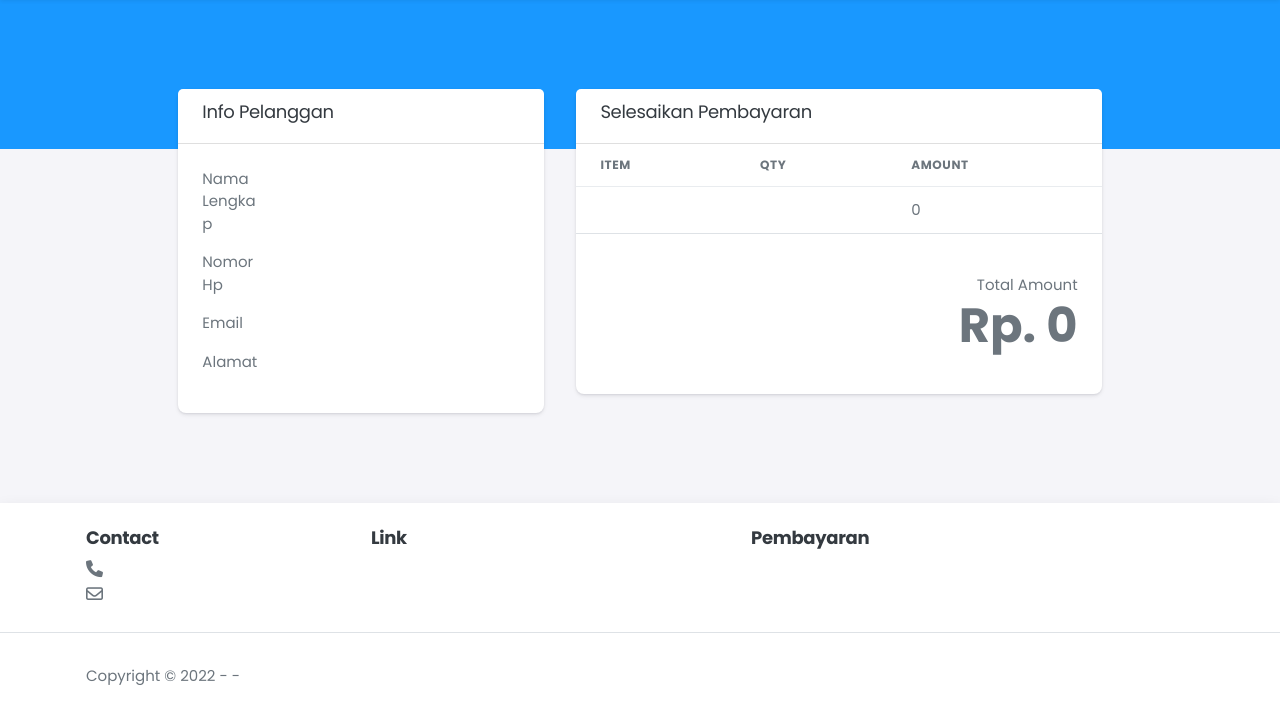
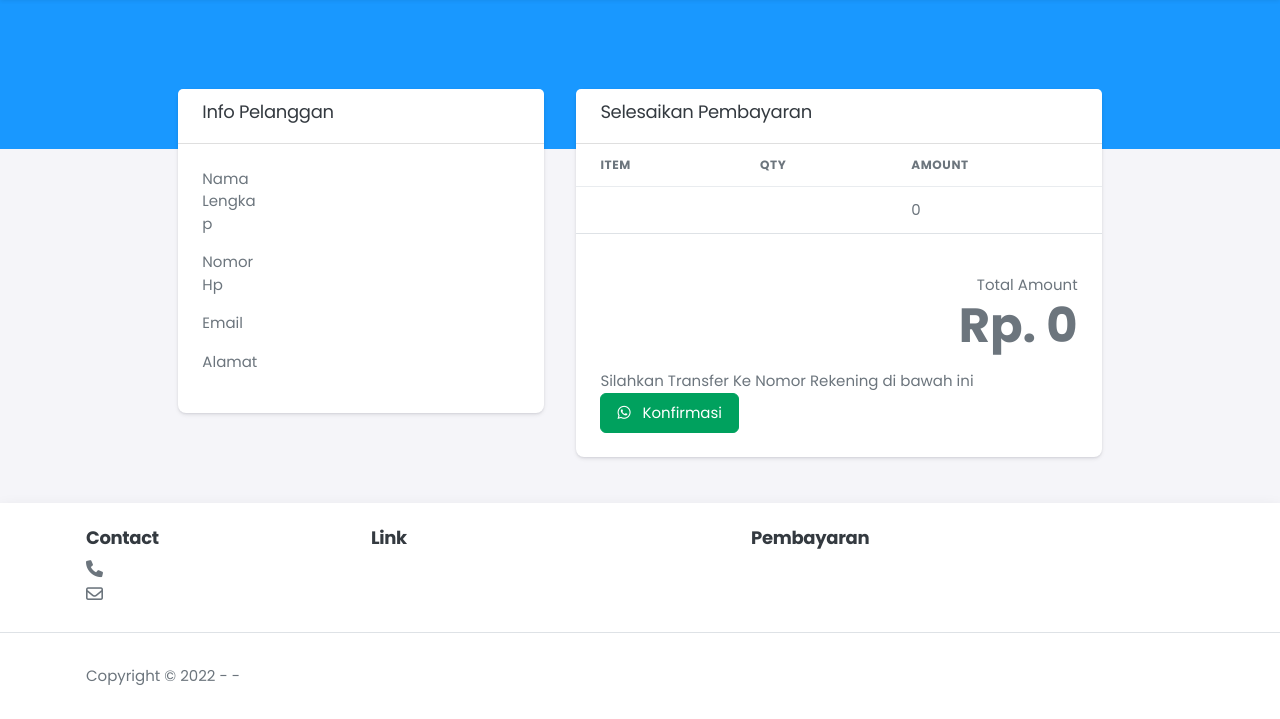
Before and after one commit to edi-prasetyo/travel, a CodeIgniter app: page /database/index.php/payment/index in a window 1280 px wide. Shown: the part 81-800 px from the top of the page. Run offline with CodeIgniter, Linux system fonts and the light colour scheme; data that the repository does not hold is empty.

Commit message:
update Email Order

```diff
--- a/application/views/front/payment/index.php
+++ b/application/views/front/payment/index.php
@@ -109,9 +109,10 @@ $meta = $this->meta_model->get_meta() ?>
                                 </div>
                             </div>
                             <?php if ($setting->payment_gateway == 0) : ?>
+                                Silahkan Transfer Ke Nomor Rekening di bawah ini
                                 <?php foreach ($bank as $bank) : ?>
-                                    Silahkan Transfer Ke Nomor Rekening di bawah ini
                                     <div class="alert alert-success"> <?php echo $bank->bank_name; ?> No. Rek <?php echo $bank->bank_number; ?> Atas Nama <?php echo $bank->bank_account; ?></div>
+                                <?php endforeach; ?>
                                 <a href="https://wa.me/<?php echo $meta->whatsapp; ?>" class="btn btn-success text-white" type="submit">
                                     <?php if ($this->session->userdata('language') == 'EN') : ?>
                                         <i class="fa-brands fa-whatsapp me-2"></i> Confirmation
@@ -121,7 +122,6 @@ $meta = $this->meta_model->get_meta() ?>
                                         <i class="fa-brands fa-whatsapp me-2"></i> Konfirmasi
                                     <?php endif; ?>
                                 </a>
-                                <?php endforeach; ?>
                             <?php else : ?>
                                 <?php if ($transaction->payment_url == null) : ?>
                                     <form action="<?php echo site_url() ?>payment/vtweb_checkout" method="POST" id="payment-form">
```
Lines whose indentation alone changed are shown as unchanged.
